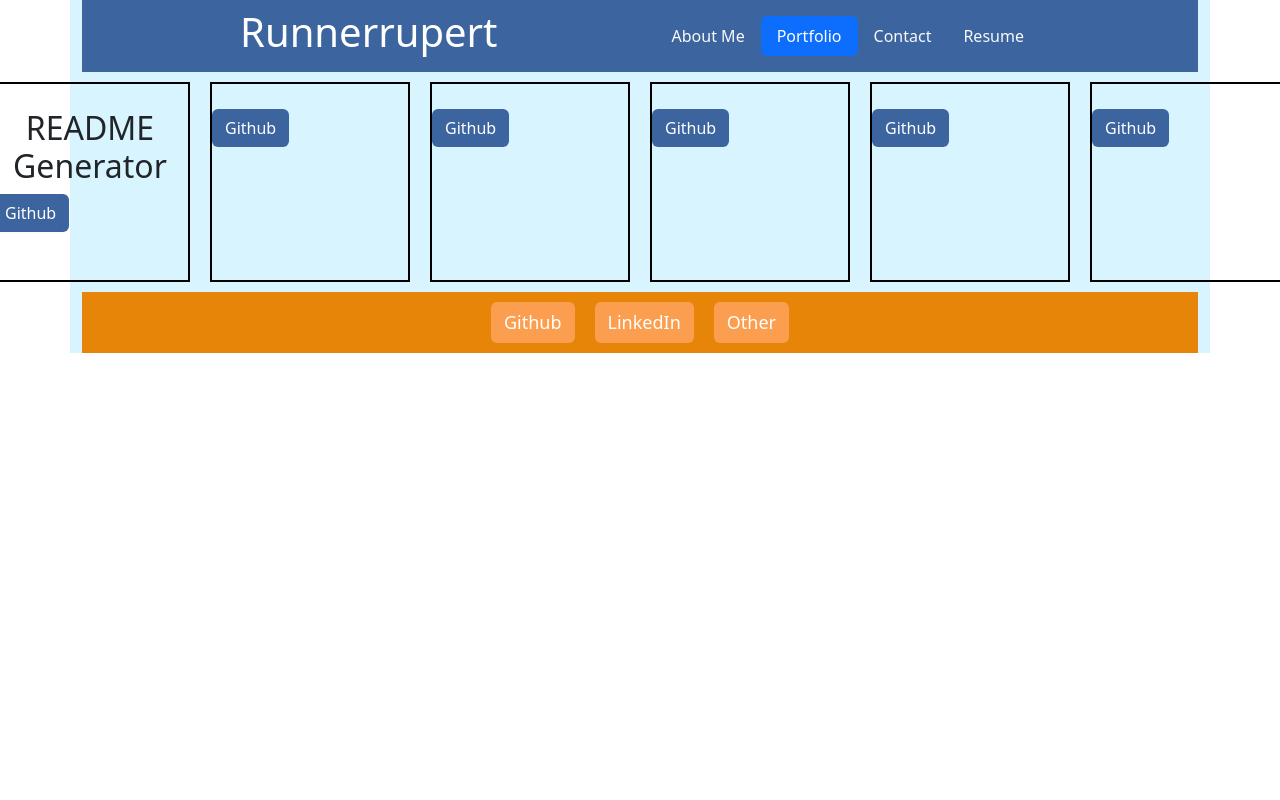
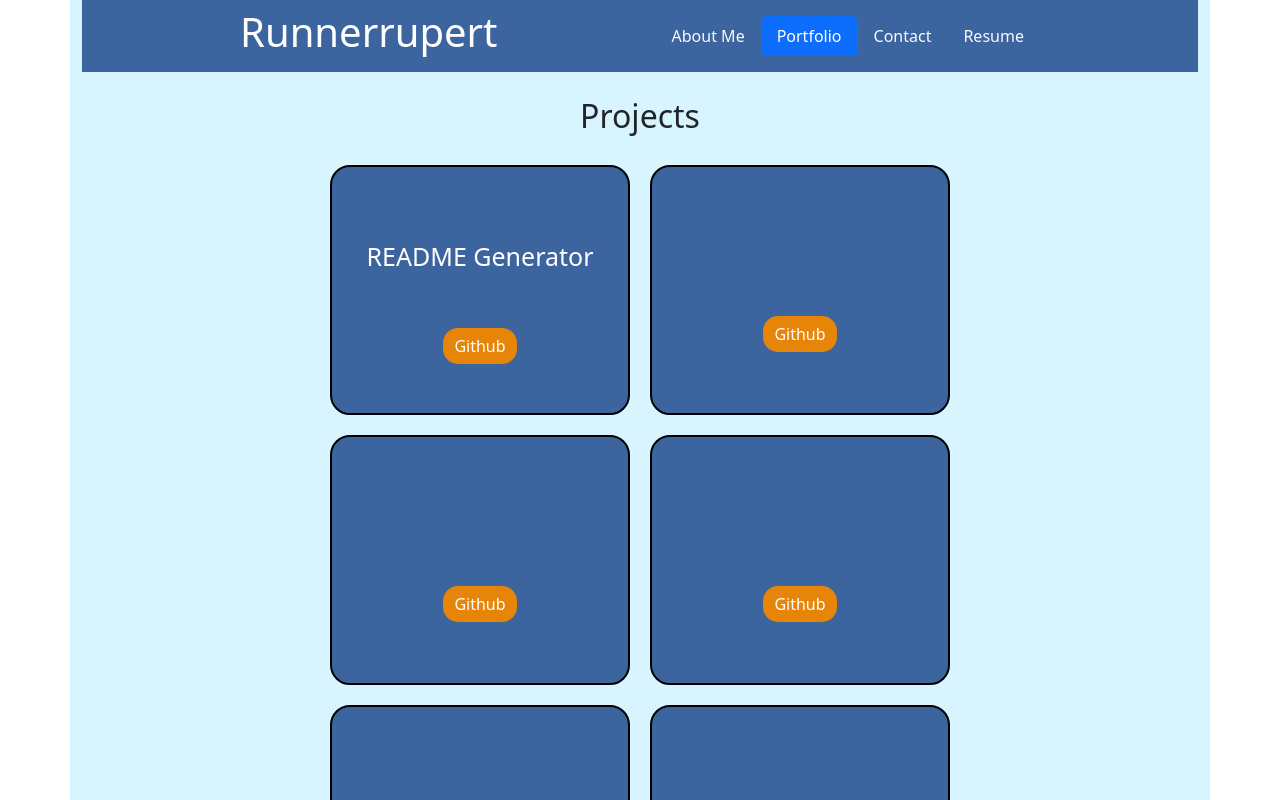
Before and after one commit to Runnerrupert/My-Portfolio, a React (Vite) app: page /Portfolio in a window 1280 px wide. Shown: the top 800 px of the page. Built offline with nearby package versions, Linux system fonts and the light colour scheme.

Commit message:
Add Portfolio section with styling, Add some javascript for the Contact Form

```diff
--- a/src/App.css
+++ b/src/App.css
@@ -52,25 +52,56 @@
 
 img {
     display: block;
-    border: 2px solid black;
     height: 500px;
     width: 450px;
-    margin-top: 10px;
-    margin-bottom: 10px;
-    margin-left: auto;
-    margin-right: auto;
+    margin: auto;
 }
 
 .portfolioContainer {
     display: flex;
+    flex-wrap: wrap;
     justify-content: center;
+    margin-left: 150px;
+    margin-right: 150px;
+    margin-top: 20px;
+    margin-bottom: 20px;
 }
 
 .portfolioCard {
-    min-width: 200px;
-    min-height: 200px;
+    display: flex;
+    flex-direction: column;
+    justify-content: space-evenly;
+    color: white;
+    background-color: #3c649f;
+    border-radius: 20px;
+    width: 300px;
+    height: 250px;
     border: 2px solid black;
     margin: 10px;
+}
+
+.portfolioCard:hover {
+    opacity: 80%;
+}
+
+.portfolioBtnCenter {
+    display: flex;
+    margin: 0px auto;
+}
+
+.portfolioBtn {
+    color: white;
+    border: 5px double #e68507;
+    border-radius: 15px;
+    background-color: #e68507;
+}
+
+.portfolioBtn:hover {
+    opacity: 80%;
+}
+
+.portfolioCard h2 {
+    font-size: 25px;
 }
 
 form {
@@ -111,11 +142,10 @@ h2 {
 
 .button {
     color: white;
-    background-color: #3c649f;
 }
 
 .button:hover {
     color: white;
-    background-color: #3c649f;
+    background-color: #FC9E4F;
     opacity: 70%;
 }
--- a/src/App.jsx
+++ b/src/App.jsx
@@ -7,7 +7,7 @@ import "./App.css";
 function App() {
   return (
     <>
-      <body className="container secondary-background">
+      <div className="container secondary-background">
         <div>
           <Header />
         </div>
@@ -17,7 +17,7 @@ function App() {
         <div className="text-center">
           <Footer />
         </div>
-      </body>
+      </div>
     </>
   )
 }
--- a/src/components/Footer.jsx
+++ b/src/components/Footer.jsx
@@ -3,9 +3,15 @@ import "../App.css";
 function Footer() {
  return (
     <div className="footer">
-        <button className="btn button">Github</button>
-        <button className="btn button">LinkedIn</button>
-        <button className="btn button">Other</button>
+        <a href="https://github.com/Runnerrupert">
+            <button  className="btn button">Github</button>
+        </a>
+        <a href="https://www.linkedin.com/in/cameron-barfuss-aa6217235/">
+            <button  className="btn button">LinkedIn</button>
+        </a>
+        <a href="https://www.reddit.com/user/Runnerrupert/">
+            <button className="btn button">Reddit</button>
+        </a>
     </div>
  )
 }
--- a/src/components/Project.jsx
+++ b/src/components/Project.jsx
@@ -3,10 +3,14 @@ import "../App.css";
 function Project(props) {
     return (
         <div className="portfolioCard">
-            <h2>{props.title}</h2>
-            <a className="text-center" href={props.link}>
-                <button className="btn button"> Github </button>
-            </a>
+            <div>
+                <h2>{props.title}</h2>
+            </div>
+            <div className="portfolioBtnCenter">
+                <a href={props.link}>
+                    <button className="portfolioBtn"> Github </button>
+                </a>
+            </div>
         </div>
     )
 }
--- a/src/pages/Contact.jsx
+++ b/src/pages/Contact.jsx
@@ -1,10 +1,35 @@
 import "../App.css";
-
-const submitButton = document.getElementById("submit");
 
 export default function Contact() {
 
+    const handleFormSubmit = (event) => {
+        const usersName = document.getElementById("name");
+        const emailAddress = document.getElementById("email");
+        const userMessage = document.getElementById("message");
+        const errorMessage = document.getElementById("errorMessage");
 
+        event.preventDefault();
+
+        const validateEmail = (email) => {
+            return String(email)
+              .toLowerCase()
+              .match(
+                /^(([^<>()[\]\\.,;:\s@"]+(\.[^<>()[\]\\.,;:\s@"]+)*)|.(".+"))@((\[[0-9]{1,3}\.[0-9]{1,3}\.[0-9]{1,3}\.[0-9]{1,3}\])|(([a-zA-Z\-0-9]+\.)+[a-zA-Z]{2,}))$/
+            );
+        };
+
+        if (!usersName.value || !emailAddress.value || !userMessage.value) {
+            errorMessage.innerHTML = "Please completely fill out the form";
+        } else if (!validateEmail(emailAddress.value)) {
+            errorMessage.innerHTML = "Please provide a valid Email Address";
+        } else {
+            usersName.value = "";
+            emailAddress.value = "";
+            userMessage.value = "";
+            errorMessage.innerHTML = "Message Sent! (jk, this program has no backend..)";
+        }
+
+      };
 
     return (
         <>
@@ -14,22 +39,23 @@ export default function Contact() {
                     <label>Name:</label>
                 </div>
                 <div>
-                    <input></input>
+                    <input type="text" id="name"></input>
                 </div>
                 <div>
                     <label>Email Address:</label>
                 </div>
                 <div>
-                    <input></input>
+                    <input type="text" id="email"></input>
                 </div>
                 <div>
                     <label>Message:</label>
                 </div>
                 <div>
-                    <input></input>
+                    <input type="text" id="message"></input>
                 </div>
-                <button id="submit" className="m-2 btn submit">Submit</button>
+                <button className="m-2 btn submit" onClick={handleFormSubmit}>Submit</button>
             </form>
+            <h3 className="text-center m-5 text-danger" id="errorMessage"></h3>
         </>
     )
 }
--- a/src/pages/Portfolio.jsx
+++ b/src/pages/Portfolio.jsx
@@ -8,6 +8,7 @@ export default function Portfolio() {
 
     return (
     <>
+        <h2>Projects</h2>
         <div className="portfolioContainer">
             <Project
              title={"README Generator"}
```
